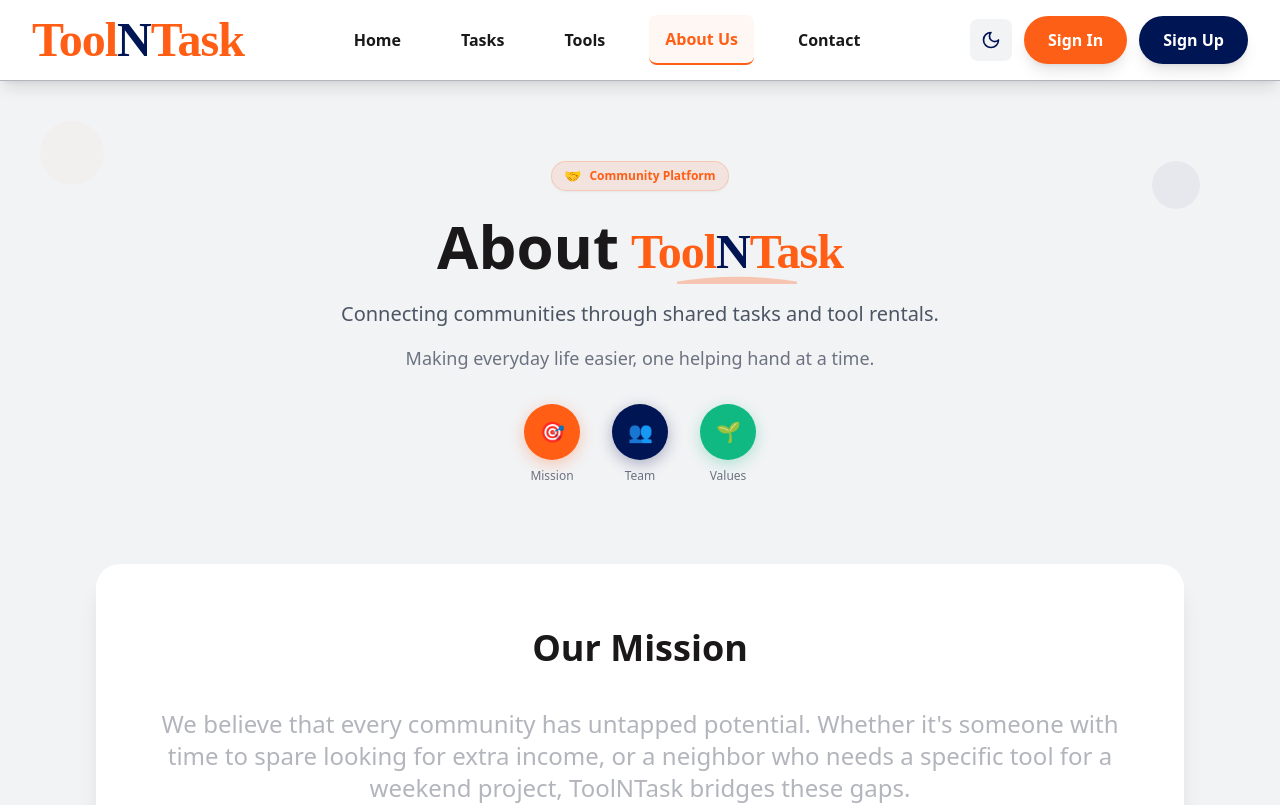
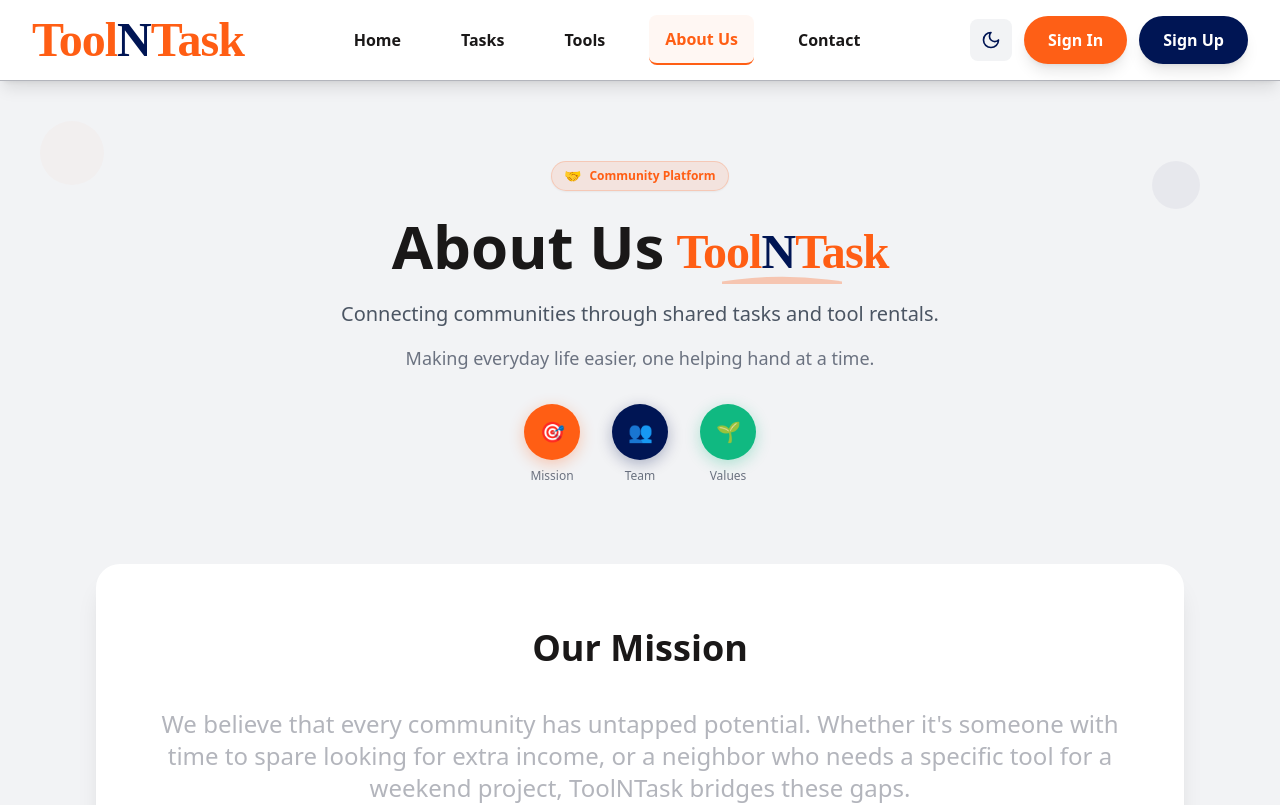
Before and after one commit to SeneshFitzroy/ToolnTask, a Next.js app: page /About in a window 1280 px wide. Shown: the top 805 px of the page. Built offline with nearby package versions, Linux system fonts and the light colour scheme; a web font is replaced by a local one.

Commit message:
feat: Enhanced pages/About.tsx,  - Detailed changes: diff --git a/pages/About.tsx b/pages/About.tsx ind... at 01:58 PM +0530, July 03, 2025

```diff
--- a/pages/About.tsx
+++ b/pages/About.tsx
@@ -44,7 +44,7 @@ export default function About() {
             {/* Clean Title */}
             <h1 className="text-4xl sm:text-5xl md:text-6xl font-black mb-4 sm:mb-6 flex items-center justify-center gap-3 group"
                 style={{ color: theme === 'dark' ? '#FFFFFF' : '#1A1818' }}>
-              <span>About</span>
+              <span>About Us</span>
               <div className="transform group-hover:scale-105 transition-transform duration-300">
                 <Logo size="large" showUnderline={true} className="inline-block" />
               </div>
```
